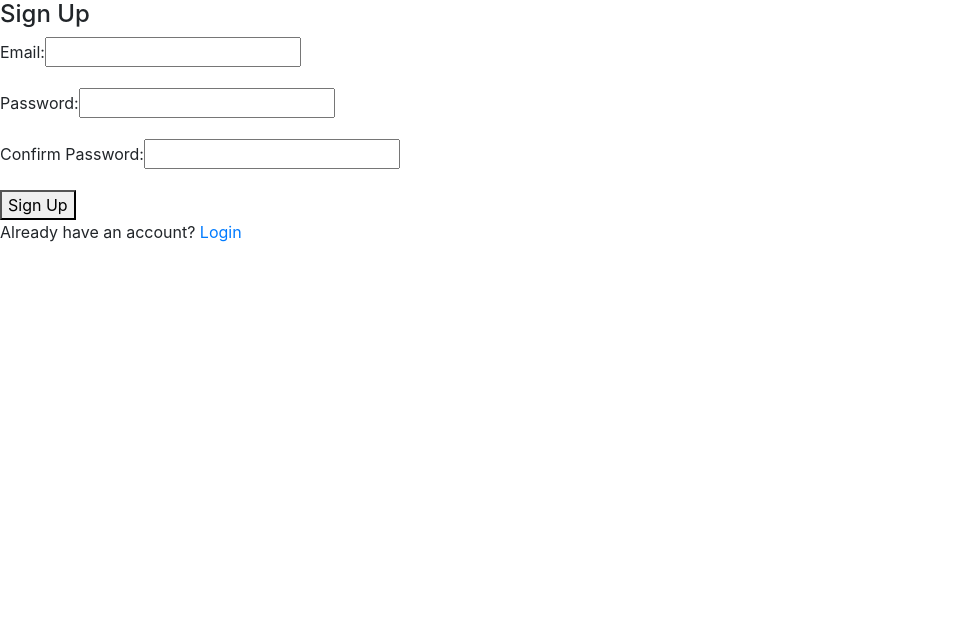
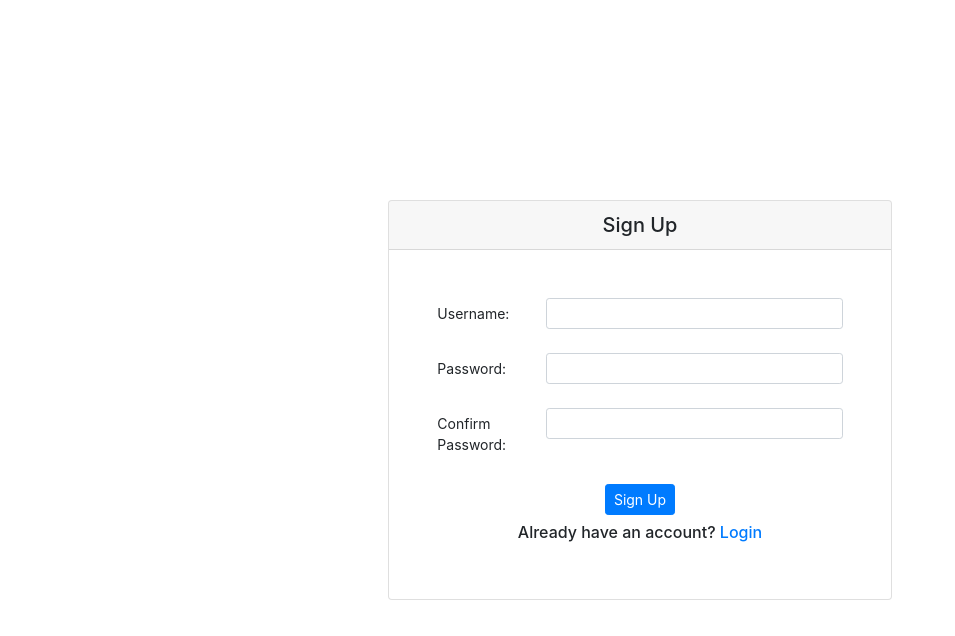
Before and after one commit to tumbone/AngPassAuth, an Angular app: page /signup in a window 1280 px wide. Shown: the top 636 px of the page, without its empty margins (0-955 px from the left). Built offline with nearby package versions, Linux system fonts and the light colour scheme.

Commit message:
Completed basic styling to login and sign up page

```diff
--- a/src/app/auth/login/login.component.css
+++ b/src/app/auth/login/login.component.css
@@ -0,0 +1,3 @@
+.container-fluid {
+  height: 100vh;
+}
--- a/src/app/auth/login/login.component.html
+++ b/src/app/auth/login/login.component.html
@@ -1,17 +1,29 @@
-<div class="container">
-
-  <h4>Login</h4>
-  <p>
-    <label for="username">Username:</label>
-    <input type="text" #usename name="username">
-  </p>
-  <p>
-    <label for="password">Password:</label>
-    <input type="password" #password name="password">
-  </p>
-  <button class="btn btn-primary" (click)="login(usename.value, password.value)">Login</button>
-  <p>
-    Don't have an account?
-    <a routerLink="/signup">Sign Up</a>
-  </p>
+<div class="container-fluid">
+  <div class="row h-100 justify-content-center align-items-center">
+    <div class="col-sm-5">
+      <div class="card">
+        <h5 class="card-header text-center">Login</h5>
+        <div class="card-body p-5">
+          <div class="form-group row">
+            <label for="username" class="col-form-label-sm col-sm-3">Username:</label>
+            <div class="col-sm-9">
+              <input class="form-control form-control-sm" type="text" #usename name="username">
+            </div>
+          </div>
+          <div class="form-group row">
+            <label for="password" class="col-form-label-sm col-sm-3">Password:</label>
+            <div class="col-sm-9">
+              <input class="form-control form-control-sm" type="password" #password name="password">
+            </div>
+          </div>
+          <div class="card-text text-center">
+            <button type="submit" class="btn btn-primary btn-sm" (click)="login(usename.value, password.value)">Login</button>
+            <h6 class="pt-2">Don't have an account?
+              <a class="card-link" routerLink="/signup">Sign Up</a>
+            </h6>
+          </div>
+        </div>
+      </div>
+    </div>
+  </div>
 </div>
--- a/src/app/auth/signup/signup.component.css
+++ b/src/app/auth/signup/signup.component.css
@@ -0,0 +1,3 @@
+.container-fluid {
+  height: 100vh;
+}
--- a/src/app/auth/signup/signup.component.html
+++ b/src/app/auth/signup/signup.component.html
@@ -1,18 +1,36 @@
-<h4>Sign Up</h4>
-<p>
+<div class="container-fluid">
+  <div class="row h-100 justify-content-center align-items-center">
+    <div class="col-sm-5">
+      <div class="card">
+        <h5 class="card-header text-center">Sign Up</h5>
+        <div class="card-body p-5">
+          <div class="form-group row">
+            <label for="username" class="col-form-label-sm col-sm-3">Username:</label>
+            <div class="col-sm-9">
+              <input class="form-control form-control-sm" type="text" #usename name="username">
+            </div>
+          </div>
+          <div class="form-group row">
+            <label for="password" class="col-form-label-sm col-sm-3">Password:</label>
+            <div class="col-sm-9">
+              <input class="form-control form-control-sm" type="password" #password name="password">
+            </div>
+          </div>
+          <div class="form-group row">
+            <label for="passwordConfirm" class="col-form-label-sm col-sm-3">Confirm Password:</label>
+            <div class="col-sm-9">
+              <input class="form-control form-control-sm" type="password" #passwordConfirm name="passwordConfirm">
+            </div>
+          </div>
 
-  <label for="email">Email:</label>
-  <input type="text" #email name="email">
-</p>
-<p>
-  <label for="password">Password:</label>
-  <input type="password" #password name="password">
-</p>
-<p>
-  <label for="confirmPassword">Confirm Password:</label>
-  <input type="password" #passwordConfirm name="passwordConfirm">
-</p>
-<button (click)="signUp(email.value, password.value, passwordConfirm.value)">Sign Up</button>
-<p>Already have an account?
-  <a routerLink="/login">Login</a>
-</p>
+          <div class="card-text text-center">
+            <button type="submit" class="btn btn-primary btn-sm" (click)="signUp(usename.value, password.value, passwordConfirm.value)">Sign Up</button>
+            <h6 class="pt-2"> Already have an account?
+              <a class="card-link" routerLink="/login">Login</a>
+            </h6>
+          </div>
+        </div>
+      </div>
+    </div>
+  </div>
+</div>
```
